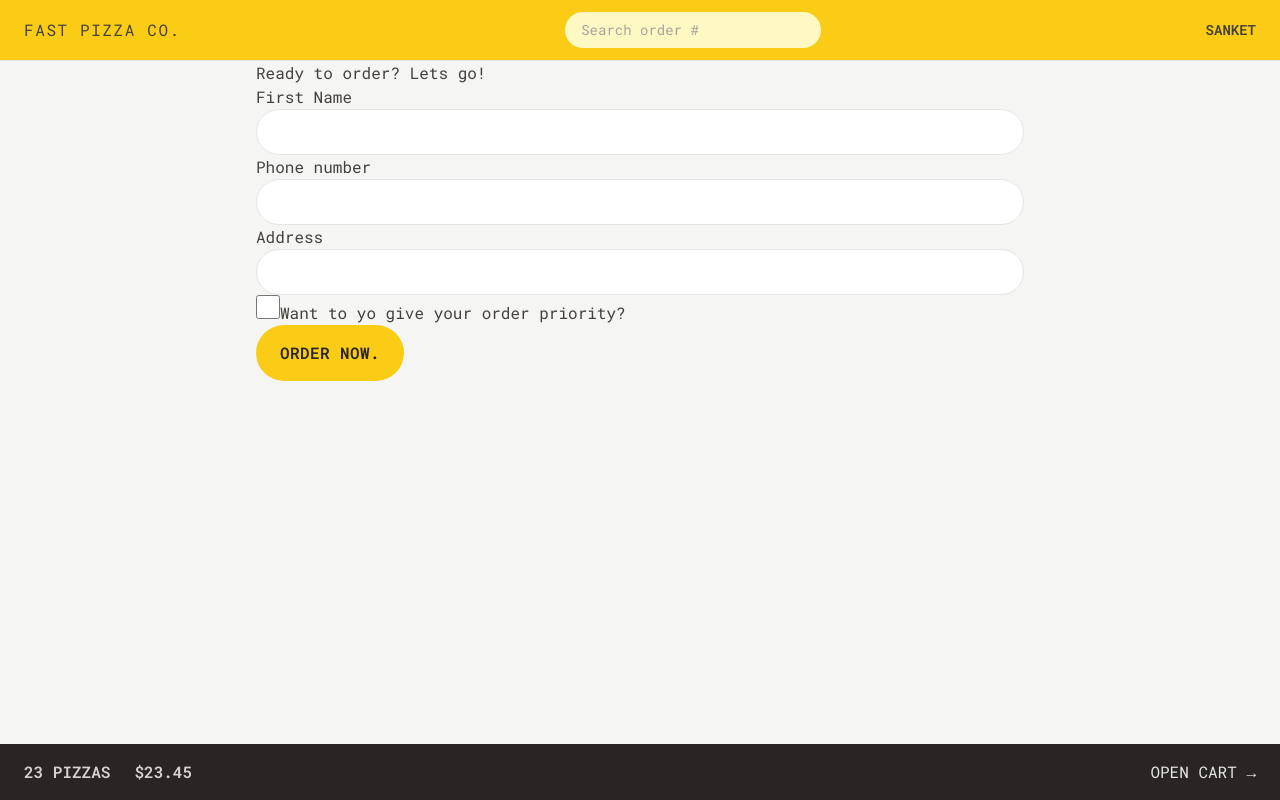
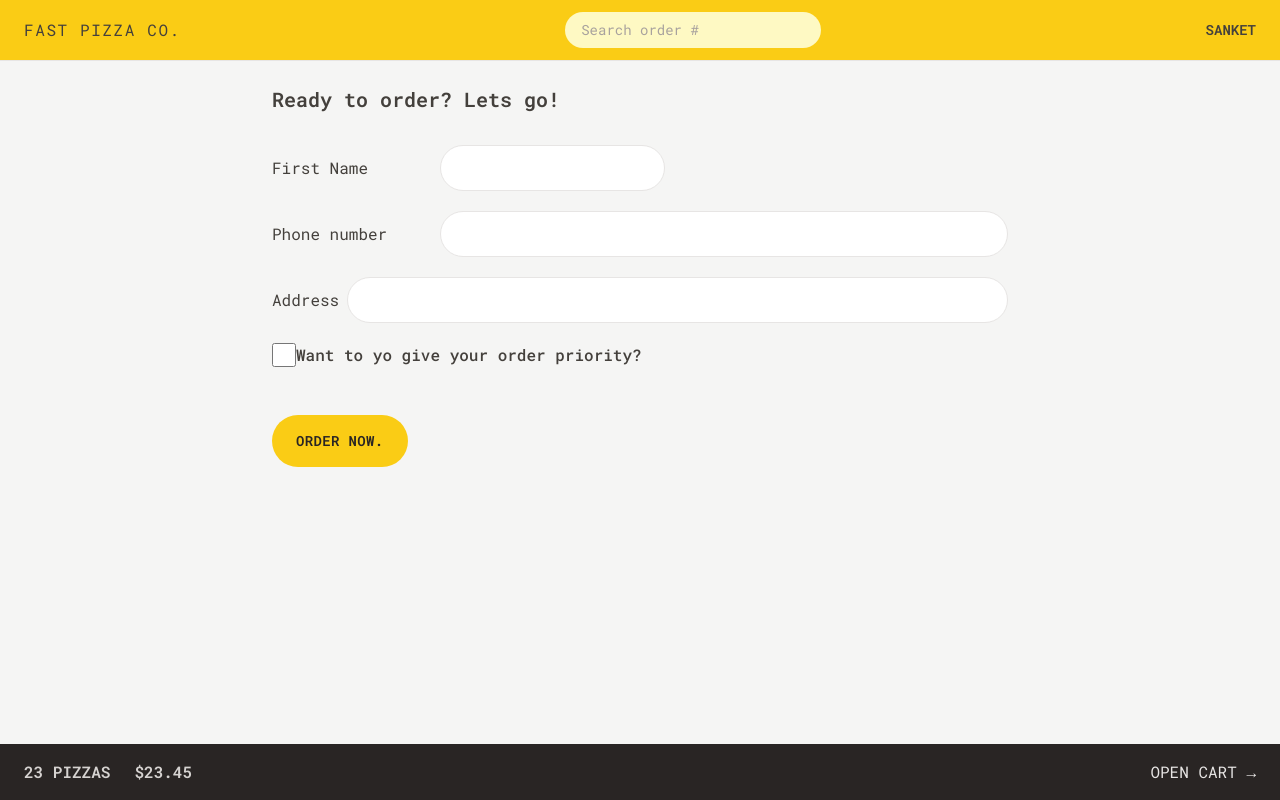
Before and after one commit to sanketwagh147/react-course, a React (Vite) app in the folder react-course/fast-pizza/: page /order/new in a window 1280 px wide. Built offline with nearby package versions, Linux system fonts and the light colour scheme.

Commit message:
completed tailwind section

```diff
--- a/react-course/fast-pizza/src/features/cart/Cart.jsx
+++ b/react-course/fast-pizza/src/features/cart/Cart.jsx
@@ -1,7 +1,8 @@
 import LinkButton from "../../ui/LinkButton";
 import Button from "../../ui/Button";
+import CartItem from "./CartItem";
 
-/* const fakeCart = [
+const fakeCart = [
   {
     pizzaId: 12,
     name: "Mediterranean",
@@ -23,23 +24,27 @@
     unitPrice: 15,
     totalPrice: 15,
   },
-]; */
+];
 
 function Cart() {
-  // const cart = fakeCart;
+  const cart = fakeCart;
 
   return (
-    <div>
+    <div className="px-3 py-3">
       <LinkButton to="/menu">&larr; Back to menu</LinkButton>
 
-      <h2>Your cart, %NAME%</h2>
+      <h2 className="mt-7 text-xl font-semibold">Your cart, %NAME%</h2>
+      <ul className="mt-3 divide-y divide-stone-200 border-b">
+        {cart.map((item) => (
+          <CartItem item={item} key={item.key} />
+        ))}
+      </ul>
 
-      <div>
+      <div className="mt-6 space-x-2">
         <Button type="primary" to="/order/new">
           Order pizzas
         </Button>
-        {/* <Button to="/order/new">Order pizzas</Button> */}
-        <button>Clear cart</button>
+        <Button type="secondary">Clear cart</Button>
       </div>
     </div>
   );
--- a/react-course/fast-pizza/src/features/cart/CartItem.jsx
+++ b/react-course/fast-pizza/src/features/cart/CartItem.jsx
@@ -1,15 +1,19 @@
+/* eslint-disable react/prop-types */
+import Button from "../../ui/Button";
 import { formatCurrency } from "../../utils/helpers";
 
 function CartItem({ item }) {
+  // eslint-disable-next-line no-unused-vars
   const { pizzaId, name, quantity, totalPrice } = item;
 
   return (
-		<li>
-			<p>
+    <li className="py-3 sm:flex sm:items-center sm:justify-between">
+      <p className="mb-1 sm:mb-0">
         {quantity}&times; {name}
       </p>
-			<div>
-				<p>{formatCurrency(totalPrice)}</p>
+      <div className="flex items-center justify-between sm:gap-6">
+        <p className="text-sm">{formatCurrency(totalPrice)}</p>
+        <Button type="small">Delete</Button>
       </div>
     </li>
   );
--- a/react-course/fast-pizza/src/features/order/CreateOrder.jsx
+++ b/react-course/fast-pizza/src/features/order/CreateOrder.jsx
@@ -42,33 +42,42 @@
   const formErrors = useActionData();
 
   return (
-    <div>
-      <h2>Ready to order? Lets go!</h2>
+    <div className="px-4 py-6">
+      <h2 className="mb-8 text-xl font-semibold">Ready to order? Lets go!</h2>
 
       {/* // ! By default react router will match the closes route so need to write action */}
       {/* <Form method="POST" action="/order/new"> */}
       <Form method="POST" action="">
-        <div>
-          <label>First Name</label>
+        <div className="mb-5 flex flex-col gap-2 sm:flex-row sm:items-center">
+          <label className="sm:basis-40">First Name</label>
           <input className="input" type="text" name="customer" required />
         </div>
 
-        <div>
-          <label>Phone number</label>
-          <div>
-            <input className="input" type="tel" name="phone" required />
-          </div>
-          {formErrors?.phone && <p>{formErrors.phone}</p>}
-        </div>
-
-        <div>
-          <label>Address</label>
-          <div>
-            <input className="input" type="text" name="address" required />
+        <div className="mb-5 flex flex-col gap-2 sm:flex-row sm:items-center">
+          <label className="sm:basis-40">Phone number</label>
+          <div className="grow">
+            <input className="input w-full" type="tel" name="phone" required />
+            {formErrors?.phone && (
+              <p className="mt-2 rounded-md bg-red-100 p-2 text-xs text-red-700">
+                {formErrors.phone}
+              </p>
+            )}
           </div>
         </div>
 
-        <div>
+        <div className="mb-5 flex flex-col gap-2 sm:flex-row sm:items-center">
+          <label>Address</label>
+          <div className="grow">
+            <input
+              className="input w-full"
+              type="text"
+              name="address"
+              required
+            />
+          </div>
+        </div>
+
+        <div className="mb-12 flex ">
           <input
             className="h-6 w-6 accent-yellow-400 focus:ring focus:ring-yellow-400 focus:ring-offset-2"
             type="checkbox"
@@ -77,7 +86,9 @@
             // value={withPriority}
             // onChange={(e) => setWithPriority(e.target.checked)}
           />
-          <label htmlFor="priority">Want to yo give your order priority?</label>
+          <label htmlFor="priority" className="font-medium">
+            Want to yo give your order priority?
+          </label>
         </div>
 
         <div>
--- a/react-course/fast-pizza/src/features/order/Order.jsx
+++ b/react-course/fast-pizza/src/features/order/Order.jsx
@@ -7,6 +7,7 @@
   formatCurrency,
   formatDate,
 } from "../../utils/helpers";
+import OrderItem from "./OrderItem";
 
 /* const order = {
 	id: "ABCDEF",
@@ -48,40 +49,63 @@
   const order = useLoaderData();
 
   const {
-		// id,
+    id,
     status,
     priority,
     priorityPrice,
     orderPrice,
     estimatedDelivery,
-		// cart,
+    cart,
   } = order;
   const deliveryIn = calcMinutesLeft(estimatedDelivery);
 
   return (
-		<div>
-			<div>
-				<h2>Status</h2>
+    <div className="space-y-8 px-4 py-6">
+      <div className="flex flex-wrap items-center justify-between gap-2">
+        <h2 className="text-xl font-semibold">
+          Order #{id} {status} order
+        </h2>
 
-				<div>
-					{priority && <span>Priority</span>}
-					<span>{status} order</span>
+        <div className="space-x-2 ">
+          {priority && (
+            <span className="rounded-full bg-red-500 px-3 py-1 text-sm font-semibold uppercase tracking-wide text-red-50">
+              Priority
+            </span>
+          )}
+          <span className="rounded-full bg-green-500 px-3 py-1 text-sm font-semibold uppercase tracking-wide text-green-50">
+            {status} order
+          </span>
         </div>
       </div>
 
-			<div>
-				<p>
+      <div className="flex flex-wrap items-center justify-between gap-2 bg-stone-200 px-6 py-5">
+        <p className="font-medium">
           {deliveryIn >= 0
             ? `Only ${calcMinutesLeft(estimatedDelivery)} minutes left 😃`
             : "Order should have arrived"}
         </p>
-				<p>(Estimated delivery: {formatDate(estimatedDelivery)})</p>
+        <p className="text-xs text-stone-500">
+          (Estimated delivery: {formatDate(estimatedDelivery)})
+        </p>
       </div>
+      <ul className="divide-y divide-stone-200 border-b border-t">
+        {cart.map((item) => (
+          <OrderItem item={item} key={item.id} />
+        ))}
+      </ul>
 
-			<div>
-				<p>Price pizza: {formatCurrency(orderPrice)}</p>
-				{priority && <p>Price priority: {formatCurrency(priorityPrice)}</p>}
-				<p>To pay on delivery: {formatCurrency(orderPrice + priorityPrice)}</p>
+      <div className="space-y-2 bg-stone-200 px-6 py-5">
+        <p className="text-sm font-medium text-stone-600">
+          Price pizza: {formatCurrency(orderPrice)}
+        </p>
+        {priority && (
+          <p className="text-sm font-medium text-stone-600">
+            Price priority: {formatCurrency(priorityPrice)}
+          </p>
+        )}
+        <p className="font-bold">
+          To pay on delivery: {formatCurrency(orderPrice + priorityPrice)}
+        </p>
       </div>
     </div>
   );
--- a/react-course/fast-pizza/src/features/order/OrderItem.jsx
+++ b/react-course/fast-pizza/src/features/order/OrderItem.jsx
@@ -1,15 +1,17 @@
+/* eslint-disable no-unused-vars */
+/* eslint-disable react/prop-types */
 import { formatCurrency } from "../../utils/helpers";
 
 function OrderItem({ item, isLoadingIngredients, ingredients }) {
   const { quantity, name, totalPrice } = item;
 
   return (
-		<li>
-			<div>
+    <li className="py-3 ">
+      <div className="flex items-center justify-between gap-4 text-sm">
         <p>
-					<span>{quantity}&times;</span> {name}
+          <span className="font-bold">{quantity}&times;</span> {name}
         </p>
-				<p>{formatCurrency(totalPrice)}</p>
+        <p className="font-bold">{formatCurrency(totalPrice)}</p>
       </div>
     </li>
   );
--- a/react-course/fast-pizza/src/index.css
+++ b/react-course/fast-pizza/src/index.css
@@ -5,7 +5,7 @@
 /* https://dev.to/afif/i-made-100-css-loaders-for-your-next-project-4eje */
 @layer components {
   .input {
-    @apply w-full rounded-full border border-stone-200 px-4 py-2 text-sm transition-all duration-300 focus:outline-none focus:ring focus:ring-yellow-400 md:px-6 md:py-3;
+    @apply rounded-full border border-stone-200 px-4 py-2 text-sm transition-all duration-300 focus:outline-none focus:ring focus:ring-yellow-400 md:px-6 md:py-3;
   }
   .loader {
     width: 45px;
--- a/react-course/fast-pizza/src/ui/Button.jsx
+++ b/react-course/fast-pizza/src/ui/Button.jsx
@@ -3,11 +3,13 @@
 // eslint-disable-next-line react/prop-types
 export default function Button({ children, disabled, to, type }) {
   const base =
-    "inline-block rounded-full bg-yellow-400  font-semibold uppercase tracking-wide text-stone-800 transition-colors duration-300 hover:bg-yellow-300 focus:bg-yellow-300 focus:outline-none focus:ring focus:ring-yellow-300 focus:ring-offset-2 disabled:cursor-not-allowed";
+    "inline-block rounded-full bg-yellow-400  font-semibold uppercase tracking-wide text-sm text-stone-800 transition-colors duration-300 hover:bg-yellow-300 focus:bg-yellow-300 focus:outline-none focus:ring focus:ring-yellow-300 focus:ring-offset-2 disabled:cursor-not-allowed";
 
   const styles = {
     primary: base + " px-4 py-3 md:px-6 md:py-4",
     small: base + " text-xs px-4 py-2 md:px-5 md:py-2.5",
+    secondary:
+      "text-sm inline-block rounded-full border-2 border-stone-300 font-semibold uppercase tracking-wide text-stone-400 transition-colors duration-300 hover:bg-stone-300 focus:outline-none focus:ring focus:ring-stone-200 focus:ring-offset-2 disabled:cursor-not-allowed px-4 py-2 md:px-6 md:py-3.5 hover:text-stone-800 focus:text-stone-800",
   };
   if (to)
     return (
```
Also changed, not shown: react-course/fast-pizza/index.html (+5 -2 lines). Lines whose indentation alone changed are shown as unchanged.
